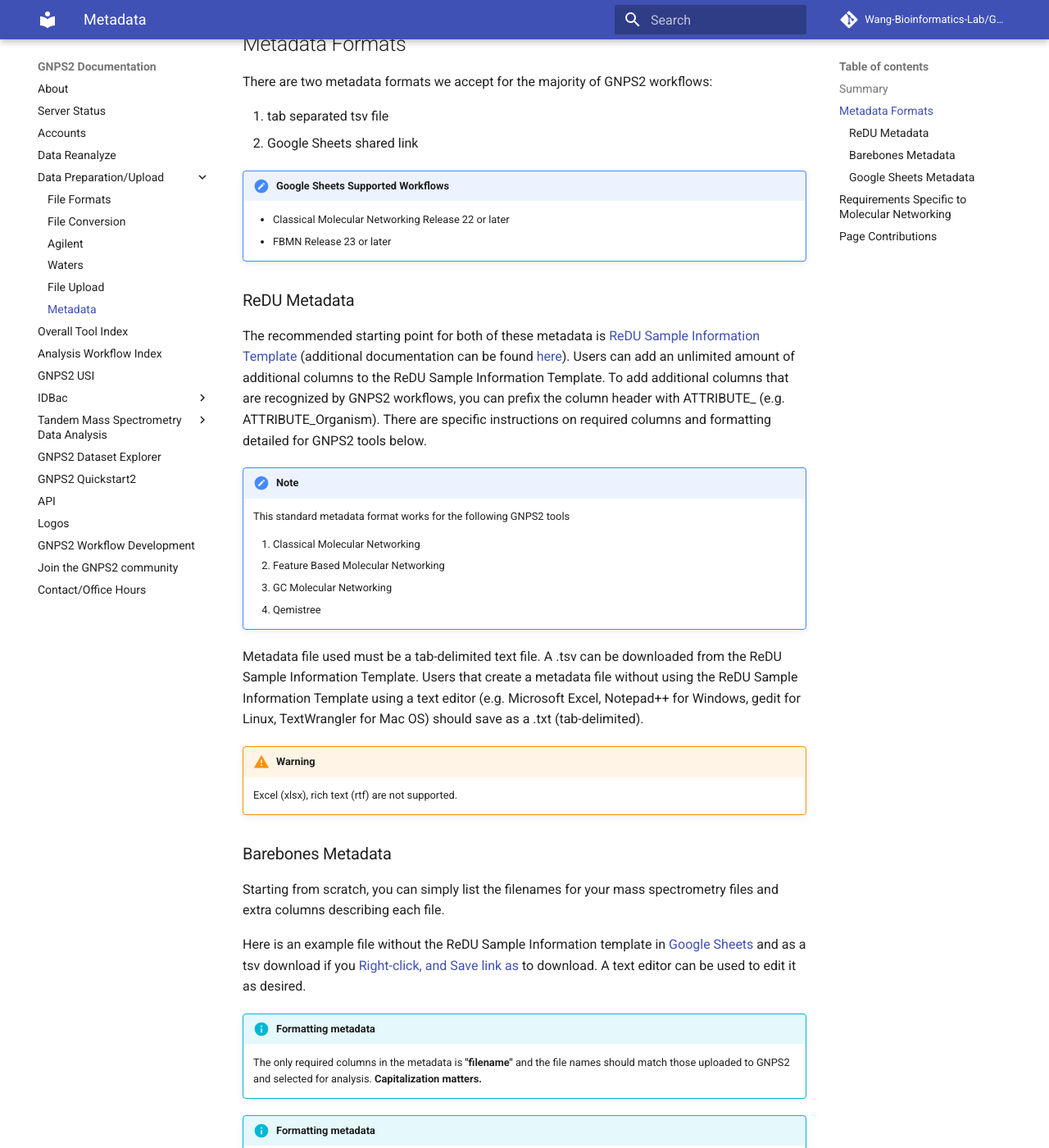
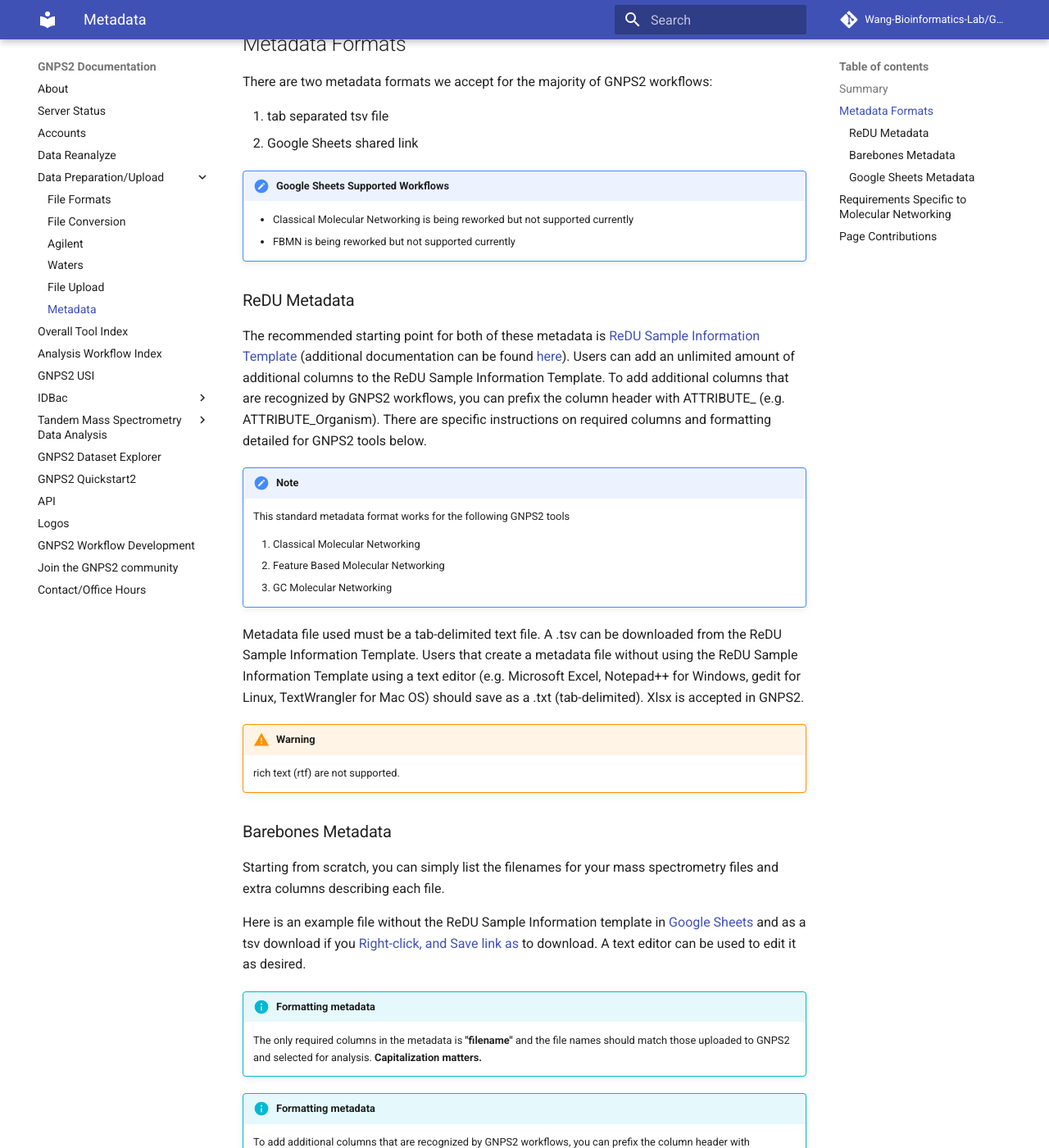
Before and after one commit to Wang-Bioinformatics-Lab/GNPS2_Documentation, an MkDocs documentation site: the page built from docs/metadata.md, in a window 1280 px wide and 1400 px high, scrolled down 388 px. Shown: the whole window at 82% size. Built offline with MkDocs 1.6.1 and Material for MkDocs 9.7.7, drawn with Linux system fonts in a browser that asks for light colours; comment, search, counter and statistics services are not loaded.

Commit message:
updating

```diff
--- a/docs/metadata.md
+++ b/docs/metadata.md
@@ -12,8 +12,8 @@
 1. Google Sheets shared link
 
 !!! note "Google Sheets Supported Workflows"
-    * Classical Molecular Networking Release 22 or later
-    * FBMN Release 23 or later
+    * Classical Molecular Networking is being reworked but not supported currently
+    * FBMN is being reworked but not supported currently
 
 ### ReDU Metadata
 
@@ -25,12 +25,11 @@
     1. Classical Molecular Networking
     1. Feature Based Molecular Networking
     1. GC Molecular Networking
-    1. Qemistree
 
-Metadata file used must be a tab-delimited text file. A .tsv can be downloaded from the ReDU Sample Information Template. Users that create a metadata file without using the ReDU Sample Information Template using a text editor (e.g. Microsoft Excel, Notepad++ for Windows, gedit for Linux, TextWrangler for Mac OS) should save as a .txt (tab-delimited).
+Metadata file used must be a tab-delimited text file. A .tsv can be downloaded from the ReDU Sample Information Template. Users that create a metadata file without using the ReDU Sample Information Template using a text editor (e.g. Microsoft Excel, Notepad++ for Windows, gedit for Linux, TextWrangler for Mac OS) should save as a .txt (tab-delimited). Xlsx is accepted in GNPS2.
 
 !!! warning
-    Excel (xlsx), rich text (rtf) are not supported.
+    rich text (rtf) are not supported.
 
 ### Barebones Metadata
 
```
